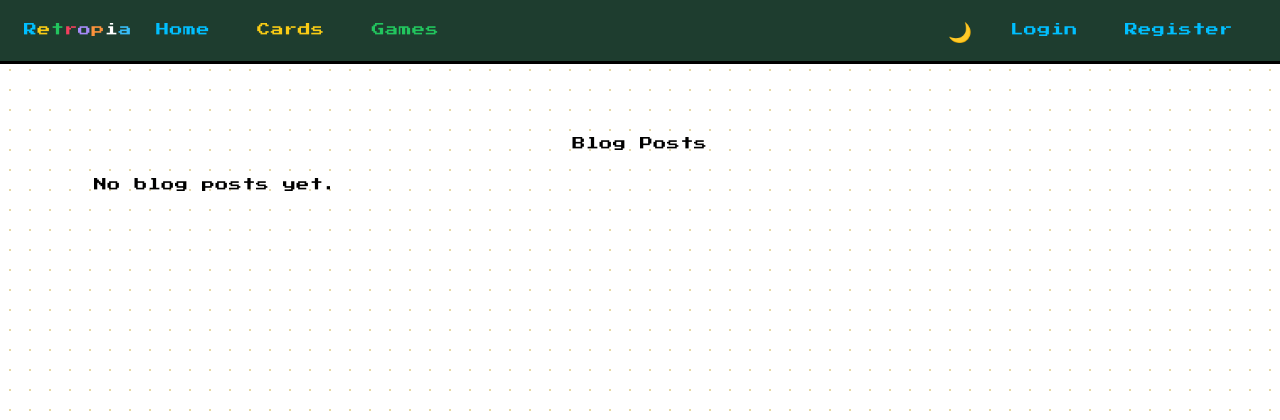
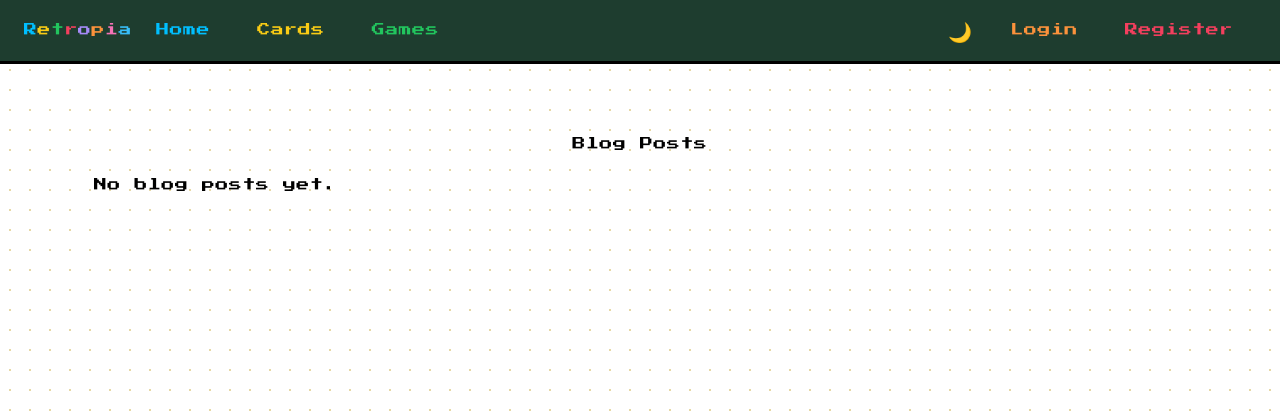
Before and after one commit to mbe645/retropia, a Django app: template templates/blog/blog_list.html in a window 1280 px wide. Shown: the top 420 px of the page. Run offline with Django 5.2, Linux system fonts and the light colour scheme; the template is opened without the code that fills it, so the values that code supplies are empty.

Commit message:
Logo 'i' pink, navbar Login orange, Register red (retro color tweaks)

```diff
--- a/static/css/custom.css
+++ b/static/css/custom.css
@@ -122,7 +122,7 @@ body, .nav-link, .btn, .logo, input, textarea, select, label, p, li, a, th, td,
 .logo-multi .r2 { color: #f43f5e; }  /* Kırmızı */
 .logo-multi .o  { color: #a78bfa; }  /* Mor */
 .logo-multi .p  { color: #fb923c; }  /* Turuncu */
-.logo-multi .i  { color: #fff;    }  /* Beyaz */
+.logo-multi .i  { color: #f472b6; }  /* Pembe */
 .logo-multi .a  { color: #38bdf8; }  /* Açık mavi */
 
 .navbar-nav {
@@ -137,3 +137,6 @@ body, .nav-link, .btn, .logo, input, textarea, select, label, p, li, a, th, td,
     margin-top: 0 !important;
     margin-bottom: 0 !important;
 }
+
+.nav-login    { color: #fb923c !important; } /* Turuncu */
+.nav-register { color: #f43f5e !important; } /* Kırmızı */
--- a/templates/base.html
+++ b/templates/base.html
@@ -125,10 +125,10 @@
                 </li>
                 {% else %}
                 <li class="nav-item">
-                    <a class="nav-link" href="{% url 'accounts:login' %}">Login</a>
+                    <a class="nav-link nav-login" href="{% url 'accounts:login' %}">Login</a>
                 </li>
                 <li class="nav-item">
-                    <a class="nav-link" href="{% url 'accounts:register' %}">Register</a>
+                    <a class="nav-link nav-register" href="{% url 'accounts:register' %}">Register</a>
                 </li>
                 {% endif %}
             </ul>
```
